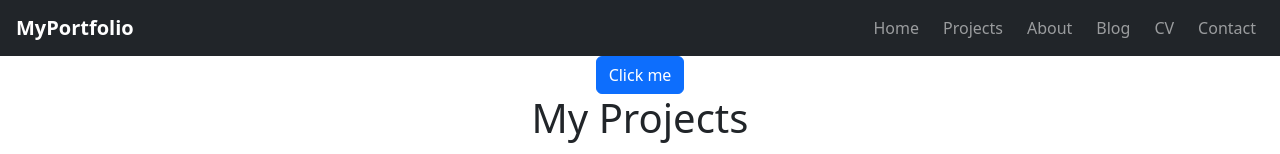
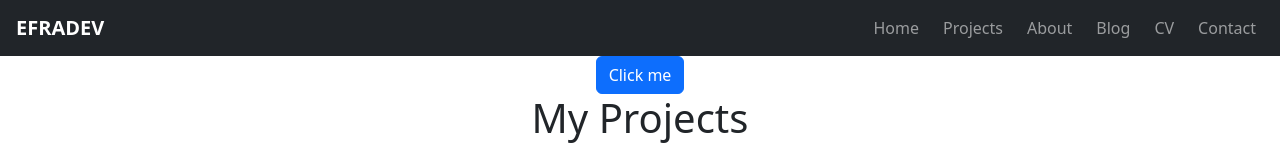
Before and after one commit to EfraimDeveloper/Portfolio, a React (Create React App) app: page / in a window 1280 px wide. Shown: the top 154 px of the page. Built offline with nearby package versions, Linux system fonts and the light colour scheme.

Commit message:
reposinnvle

```diff
--- a/src/components/Navbar.jsx
+++ b/src/components/Navbar.jsx
@@ -5,7 +5,7 @@ const Navbar = () => {
     <nav className="navbar navbar-expand-lg navbar-dark bg-dark px-3">
 
       <a className="navbar-brand fw-bold" href="#home">
-        MyPortfolio
+      EFRADEV
       </a>
 
       <button className="navbar-toggler" type="button" data-bs-toggle="collapse" data-bs-target="#navbarNav">
--- a/src/index.js
+++ b/src/index.js
@@ -3,7 +3,7 @@ import ReactDOM from 'react-dom/client';
 import './index.css';
 import App from './App';
 import "bootstrap/dist/css/bootstrap.min.css";
-
+import "bootstrap/dist/js/bootstrap.bundle.min.js";
 const root = ReactDOM.createRoot(document.getElementById('root'));
 root.render(
   <React.StrictMode>
```
